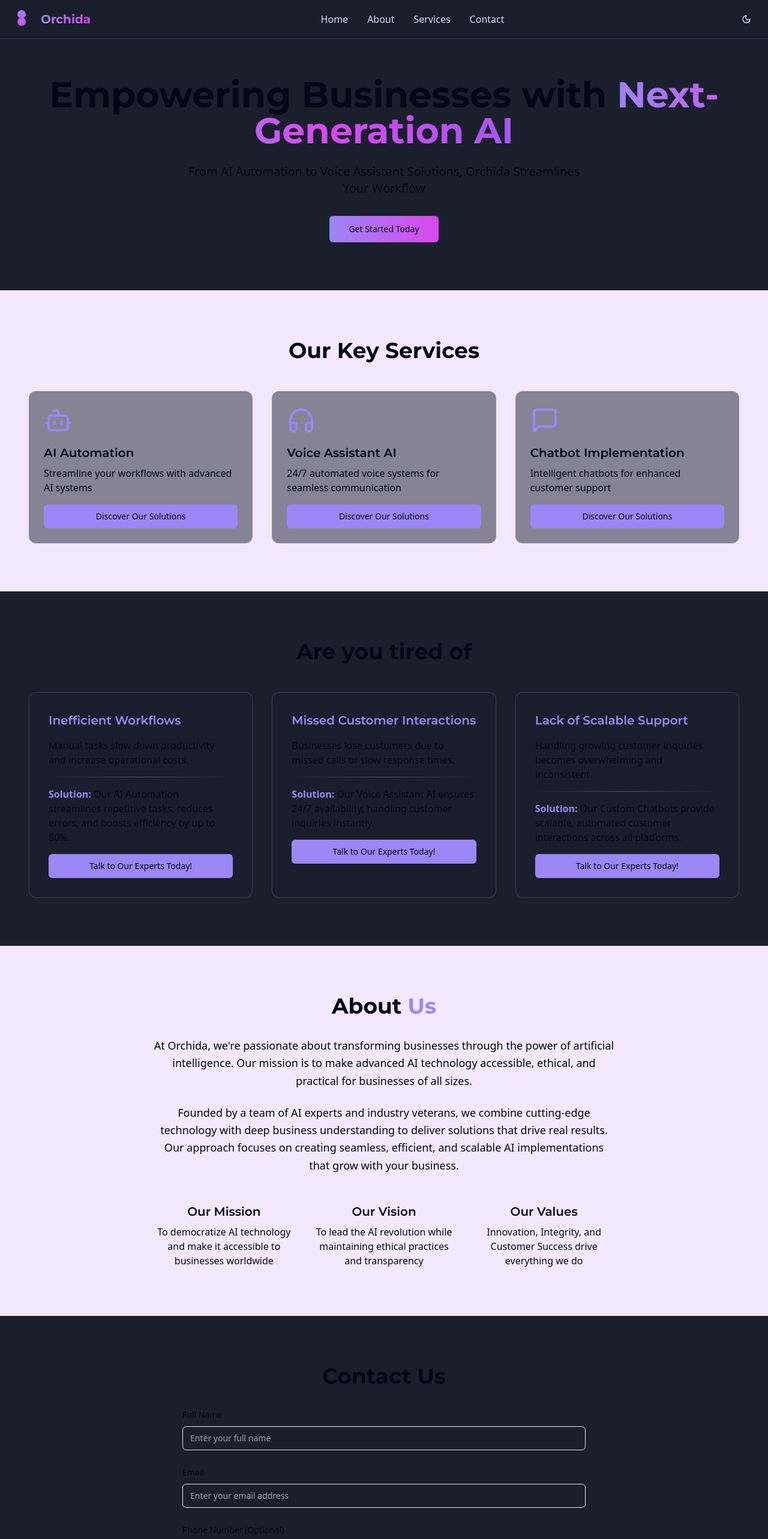
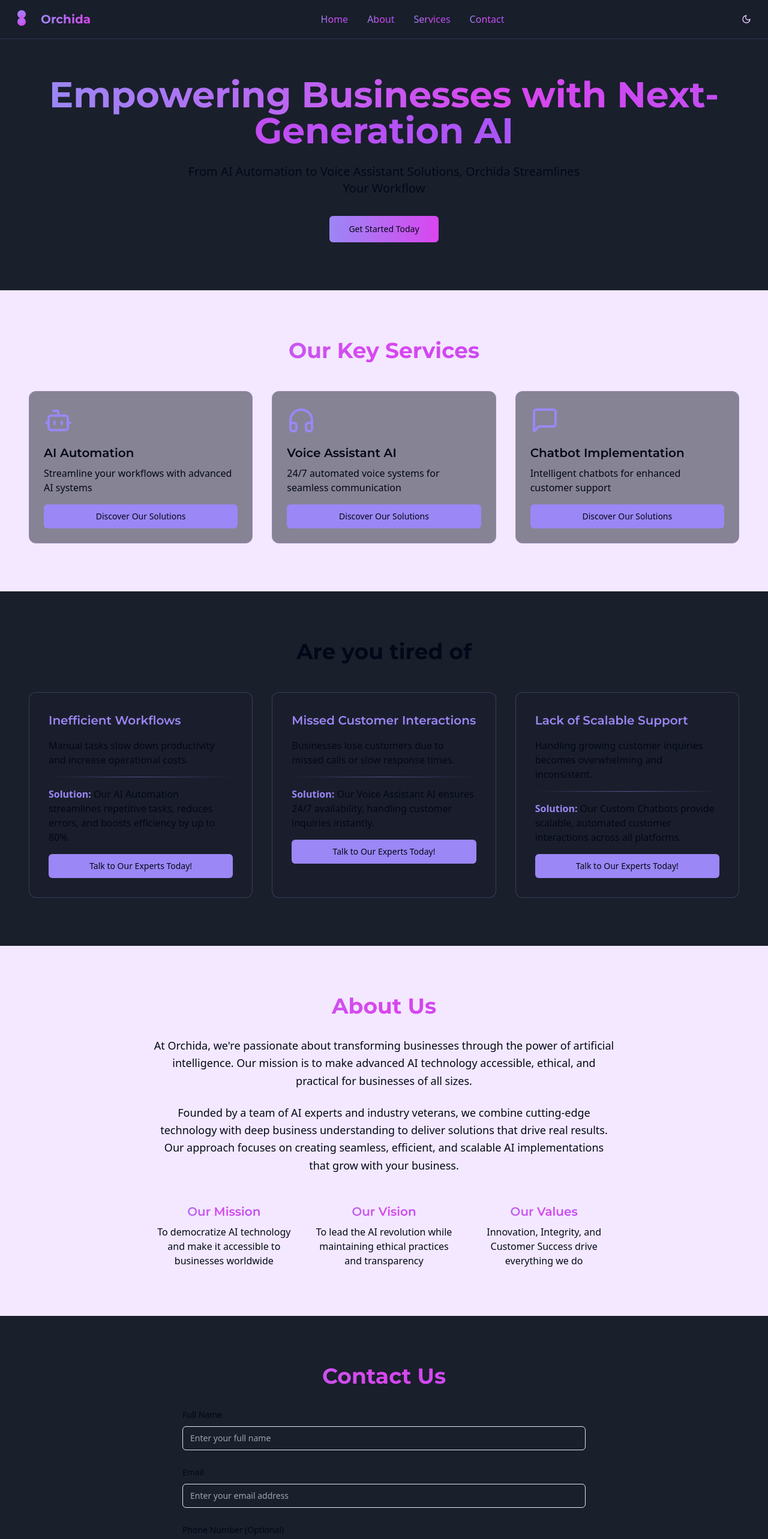
Before and after one commit to YassoBases/orchida-ai-automation-agency, a React (Vite) app: page / in a window 1280 px wide. Shown: the top 2566 px of the page at 60% size. Built offline with nearby package versions, Linux system fonts and the light colour scheme.

Commit message:
Update colors and logo design
Applied a purple-pink gradient to various text elements including section titles and navigation buttons. Updated the logo to feature a flower icon that aligns with the site's color scheme.
[skip gpt_engineer]

```diff
--- a/src/components/Navbar.tsx
+++ b/src/components/Navbar.tsx
@@ -33,25 +33,25 @@ export const Navbar = () => {
           <div className="flex-1 flex items-center justify-center space-x-8">
             <button
               onClick={() => scrollToSection('hero')}
-              className="text-orchid-100 hover:text-orchid-400 transition-colors"
+              className="text-orchid-100 hover:text-orchid-400 transition-colors bg-gradient-to-r from-primary via-orchid-500 to-orchid-400 bg-clip-text text-transparent"
             >
               Home
             </button>
             <button
               onClick={() => scrollToSection('about')}
-              className="text-orchid-100 hover:text-orchid-400 transition-colors"
+              className="text-orchid-100 hover:text-orchid-400 transition-colors bg-gradient-to-r from-primary via-orchid-500 to-orchid-400 bg-clip-text text-transparent"
             >
               About
             </button>
             <button
               onClick={() => scrollToSection('services')}
-              className="text-orchid-100 hover:text-orchid-400 transition-colors"
+              className="text-orchid-100 hover:text-orchid-400 transition-colors bg-gradient-to-r from-primary via-orchid-500 to-orchid-400 bg-clip-text text-transparent"
             >
               Services
             </button>
             <button
               onClick={() => scrollToSection('contact')}
-              className="text-orchid-100 hover:text-orchid-400 transition-colors"
+              className="text-orchid-100 hover:text-orchid-400 transition-colors bg-gradient-to-r from-primary via-orchid-500 to-orchid-400 bg-clip-text text-transparent"
             >
               Contact
             </button>
--- a/src/components/sections/AboutSection.tsx
+++ b/src/components/sections/AboutSection.tsx
@@ -2,8 +2,8 @@ export const AboutSection = () => {
   return (
     <section id="about" className="py-20 px-4 bg-orchid-50 dark:bg-orchid-900/10">
       <div className="container mx-auto">
-        <h2 className="text-3xl md:text-4xl font-montserrat font-bold text-center mb-8">
-          About <span className="text-primary">Us</span>
+        <h2 className="text-3xl md:text-4xl font-montserrat font-bold text-center mb-8 bg-gradient-to-r from-primary via-orchid-500 to-orchid-400 bg-clip-text text-transparent">
+          About Us
         </h2>
         <div className="max-w-3xl mx-auto text-center">
           <p className="text-lg mb-6 leading-relaxed text-muted-foreground">
@@ -21,7 +21,7 @@ export const AboutSection = () => {
           </p>
           <div className="grid md:grid-cols-3 gap-8 mt-12">
             <div className="text-center">
-              <h4 className="font-montserrat font-semibold text-xl mb-2">
+              <h4 className="font-montserrat font-semibold text-xl mb-2 bg-gradient-to-r from-primary via-orchid-500 to-orchid-400 bg-clip-text text-transparent">
                 Our Mission
               </h4>
               <p className="text-muted-foreground">
@@ -30,7 +30,7 @@ export const AboutSection = () => {
               </p>
             </div>
             <div className="text-center">
-              <h4 className="font-montserrat font-semibold text-xl mb-2">
+              <h4 className="font-montserrat font-semibold text-xl mb-2 bg-gradient-to-r from-primary via-orchid-500 to-orchid-400 bg-clip-text text-transparent">
                 Our Vision
               </h4>
               <p className="text-muted-foreground">
@@ -39,7 +39,7 @@ export const AboutSection = () => {
               </p>
             </div>
             <div className="text-center">
-              <h4 className="font-montserrat font-semibold text-xl mb-2">
+              <h4 className="font-montserrat font-semibold text-xl mb-2 bg-gradient-to-r from-primary via-orchid-500 to-orchid-400 bg-clip-text text-transparent">
                 Our Values
               </h4>
               <p className="text-muted-foreground">
--- a/src/components/sections/ContactSection.tsx
+++ b/src/components/sections/ContactSection.tsx
@@ -8,7 +8,7 @@ export const ContactSection = ({ contactRef }: ContactSectionProps) => {
   return (
     <section id="contact" ref={contactRef} className="py-20 px-4">
       <div className="container mx-auto">
-        <h2 className="text-3xl md:text-4xl font-montserrat font-bold text-center mb-8">
+        <h2 className="text-3xl md:text-4xl font-montserrat font-bold text-center mb-8 bg-gradient-to-r from-primary via-orchid-500 to-orchid-400 bg-clip-text text-transparent">
           Contact Us
         </h2>
         <div className="max-w-2xl mx-auto">
--- a/src/components/sections/HeroSection.tsx
+++ b/src/components/sections/HeroSection.tsx
@@ -9,10 +9,8 @@ export const HeroSection = ({ onGetStarted }: HeroSectionProps) => {
     <section id="hero" className="pt-32 pb-20 px-4">
       <div className="container mx-auto text-center">
         <h1 className="font-montserrat font-bold text-4xl md:text-6xl mb-6 animate-fade-in">
-          Empowering Businesses with
           <span className="bg-gradient-to-r from-primary via-orchid-500 to-orchid-400 bg-clip-text text-transparent">
-            {" "}
-            Next-Generation AI
+            Empowering Businesses with Next-Generation AI
           </span>
         </h1>
         <p className="text-lg md:text-xl mb-8 max-w-2xl mx-auto text-muted-foreground">
--- a/src/components/sections/ServicesSection.tsx
+++ b/src/components/sections/ServicesSection.tsx
@@ -25,7 +25,7 @@ export const ServicesSection = () => {
   return (
     <section id="services" className="py-20 px-4 bg-orchid-50 dark:bg-orchid-900/10">
       <div className="container mx-auto">
-        <h2 className="text-3xl md:text-4xl font-montserrat font-bold text-center mb-12">
+        <h2 className="text-3xl md:text-4xl font-montserrat font-bold text-center mb-12 bg-gradient-to-r from-primary via-orchid-500 to-orchid-400 bg-clip-text text-transparent">
           Our Key Services
         </h2>
         <div className="grid md:grid-cols-3 gap-8">
```
